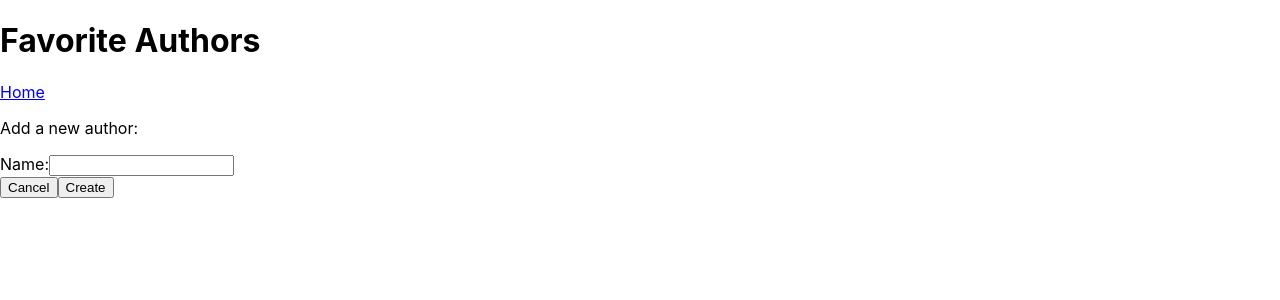
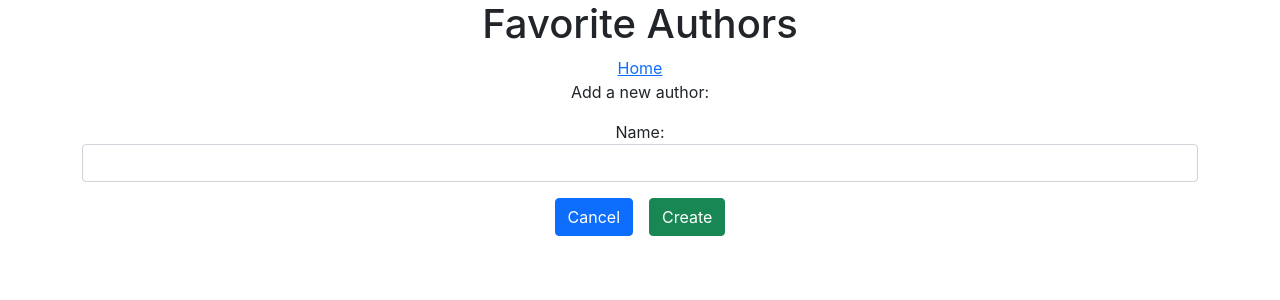
Before and after one commit to Dylanjt24/Coding-Dojo-MERN, a React (Create React App) app in the folder authors/client/: page /new in a window 1280 px wide. Shown: the top 300 px of the page. Built offline with nearby package versions, Linux system fonts and the light colour scheme.

Commit message:
Added bootstrap styling and added delete button for authors

```diff
--- a/authors/client/public/index.html
+++ b/authors/client/public/index.html
@@ -14,6 +14,7 @@
       manifest.json provides metadata used when your web app is installed on a
       user's mobile device or desktop. See https://developers.google.com/web/fundamentals/web-app-manifest/
     -->
+    <link href="https://cdn.jsdelivr.net/npm/bootstrap@5.1.3/dist/css/bootstrap.min.css" rel="stylesheet" integrity="sha384-1BmE4kWBq78iYhFldvKuhfTAU6auU8tT94WrHftjDbrCEXSU1oBoqyl2QvZ6jIW3" crossorigin="anonymous">
     <link rel="manifest" href="%PUBLIC_URL%/manifest.json" />
     <!--
       Notice the use of %PUBLIC_URL% in the tags above.
--- a/authors/client/src/App.js
+++ b/authors/client/src/App.js
@@ -7,7 +7,7 @@ import EditAuthor from './views/EditAuthor';
 function App() {
   return (
     <BrowserRouter>
-      <h1>Favorite Authors</h1>
+      <h1 className="text-center">Favorite Authors</h1>
       <Routes>
         <Route path="/" element={<Main />} />
         <Route path="/new" element={<CreateAuthor />} />
--- a/authors/client/src/views/CreateAuthor.jsx
+++ b/authors/client/src/views/CreateAuthor.jsx
@@ -25,7 +25,7 @@ const AuthorForm = (props) => {
     }
 
     return (
-        <div className="container">
+        <div className="container text-center">
             <Link to="/">Home</Link>
             <p>Add a new author:</p>
             <form onSubmit={handleSubmit}>
@@ -33,7 +33,7 @@ const AuthorForm = (props) => {
                     <label>Name:</label>
                     <input type="text" name="name" value={name} onChange={e => setName(e.target.value)} className="form-control" />
                 </div>
-                <button type="button" onClick={() => navigate("/")}>Cancel</button>
+                <button type="button" className="btn btn-primary mt-3 me-3" onClick={() => navigate("/")}>Cancel</button>
                 <button className="btn btn-success mt-3">Create</button>
             </form>
             {
--- a/authors/client/src/views/EditAuthor.jsx
+++ b/authors/client/src/views/EditAuthor.jsx
@@ -35,7 +35,7 @@ const AuthorForm = (props) => {
     }
 
     return (
-        <div className="container">
+        <div className="container text-center">
             <Link to="/">Home</Link>
             <p>Edit this author:</p>
             {
@@ -45,7 +45,7 @@ const AuthorForm = (props) => {
                         <label>Name:</label>
                         <input type="text" name="name" value={name} onChange={e => setName(e.target.value)} className="form-control" />
                     </div>
-                    <button type="button" onClick={() => navigate("/")}>Cancel</button>
+                    <button type="button" className="btn btn-primary mt-3 me-3" onClick={() => navigate("/")}>Cancel</button>
                     <button className="btn btn-success mt-3">Create</button>
                 </form> :
                 <div>
--- a/authors/client/src/views/Main.jsx
+++ b/authors/client/src/views/Main.jsx
@@ -12,15 +12,19 @@ const Main = () => {
             .catch(err => console.log(err));
     }, [refresh])
 
-    const reload = ()=>{
-        setRefresh(!refresh);
+    const handleDelete = (deleteId)=>{
+        axios.delete(`http://localhost:8000/api/authors/${deleteId}/delete`)
+            .then(res=>{
+                setAuthors(authors.filter(author => author._id != deleteId));
+            })
+            .catch(err => console.log(err))
     }
 
     return (
-        <div>
+        <div className="text-center">
             <Link to="/new">Add an author</Link>
             <p>We have quotes by:</p>
-            <table>
+            <table className="table table-striped">
                 <thead>
                     <tr>
                         <th>Author</th>
@@ -35,6 +39,7 @@ const Main = () => {
                                     <td>{author.name}</td>
                                     <td>
                                         <Link to={`/${author._id}/edit`}  className="btn btn-primary">Edit</Link>
+                                        <button onClick={()=>handleDelete(author._id)} className="btn btn-danger ms-3">Delete</button>
                                     </td>
                                 </tr>
                             ))
```
